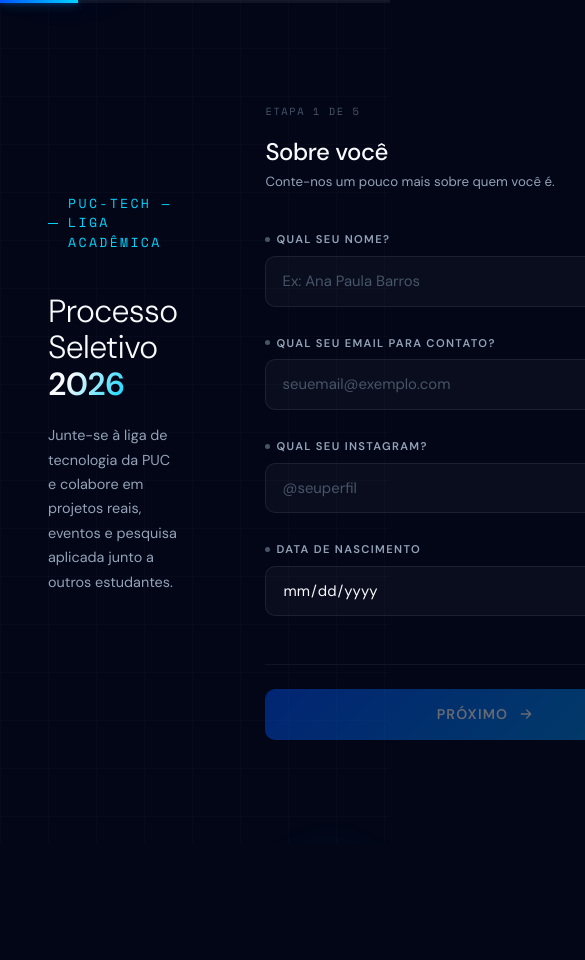
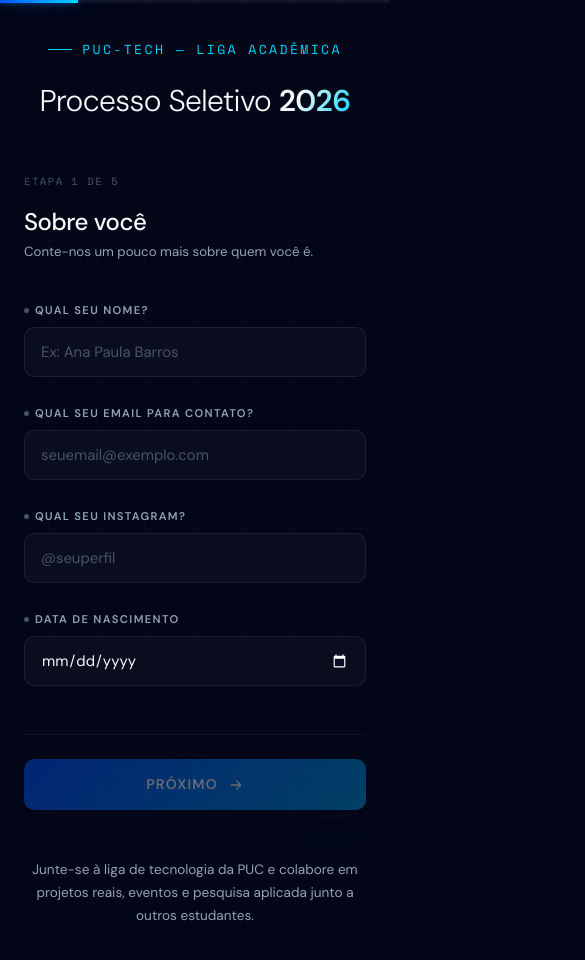
Before and after one commit to raulkolaric/puctech-admissions, a Next.js app: page / in a window 390 px wide. Shown: the top 960 px of the page, 585 px wide, since content can reach past the window. Before the commit the page ends 844 px from the top, so only its background shows below. Built offline with nearby package versions, Linux system fonts and the light colour scheme.

Commit message:
responsive

```diff
--- a/app/page.tsx
+++ b/app/page.tsx
@@ -143,11 +143,30 @@
 
       {/* ── Wrapper ── */}
       <div
-        className="relative z-10 grid w-full min-h-screen"
-        style={{ gridTemplateColumns: "1fr 520px 1fr" }}
+        className="relative z-10 grid w-full min-h-screen grid-cols-1 lg:grid-cols-[1fr_520px_1fr]"
       >
-        {/* ─────────── LEFT PANEL ─────────── */}
-        <aside className="flex flex-col justify-center px-12 py-[60px]" style={{ gridColumn: 1 }}>
+        {/* ───── MOBILE HEADER (visible < lg) ───── */}
+        <header className="flex flex-col items-center text-center px-6 pt-10 pb-6 lg:hidden">
+          <span className="flex items-center gap-[10px] font-mono text-[0.82rem] tracking-[0.18em] uppercase text-[#00d4ff] mb-6">
+            <span className="inline-block w-6 h-px bg-[#00d4ff]" />
+            PUC-TECH — Liga Acadêmica
+          </span>
+          <h1 className="text-3xl font-light leading-[1.15] tracking-[-0.02em] text-[#f8fafc]">
+            Processo Seletivo{" "}
+            <strong
+              className="font-semibold"
+              style={{
+                background: "linear-gradient(120deg,#f8fafc 30%,#00d4ff)",
+                WebkitBackgroundClip: "text",
+                WebkitTextFillColor: "transparent",
+              }}
+            >
+              2026
+            </strong>
+          </h1>
+        </header>
+        {/* ─────────── LEFT PANEL (desktop only) ─────────── */}
+        <aside className="hidden lg:flex flex-col justify-center px-12 py-[60px]">
           <span className="flex items-center gap-[10px] font-mono text-[0.82rem] tracking-[0.18em] uppercase text-[#00d4ff] mb-10">
             <span className="inline-block w-6 h-px bg-[#00d4ff]" />
             PUC-TECH — Liga Acadêmica
@@ -173,7 +192,7 @@
         </aside>
 
         {/* ─────────── FORM COLUMN ─────────── */}
-        <main className="flex flex-col justify-center px-10 py-10" style={{ gridColumn: 2 }}>
+        <main className="flex flex-col justify-center px-6 py-8 lg:px-10 lg:py-10">
 
           {/* Form header — changes per step */}
           <div className="mb-10 animate-fade-up" style={{ animationDelay: "0.05s" }}>
@@ -425,6 +444,13 @@
           </div>
 
         </main>
+
+        {/* ───── MOBILE FOOTER (visible < lg) ───── */}
+        <footer className="flex flex-col items-center text-center px-6 pt-4 pb-10 lg:hidden">
+          <p className="text-[0.85rem] text-[#94a3b8] leading-[1.7] max-w-[360px]">
+            Junte-se à liga de tecnologia da PUC e colabore em projetos reais, eventos e pesquisa aplicada junto a outros estudantes.
+          </p>
+        </footer>
       </div>
     </>
   );
```
